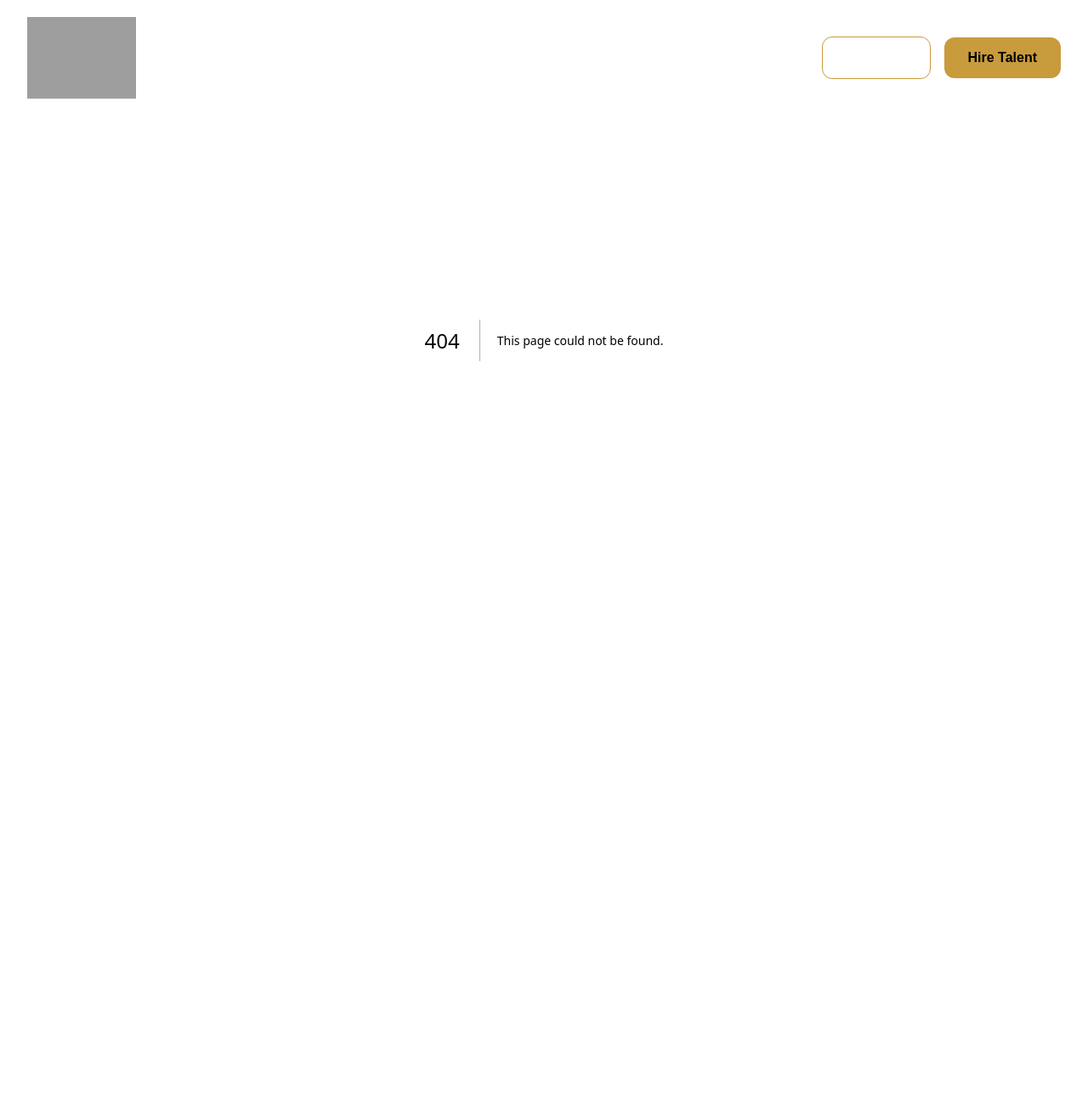
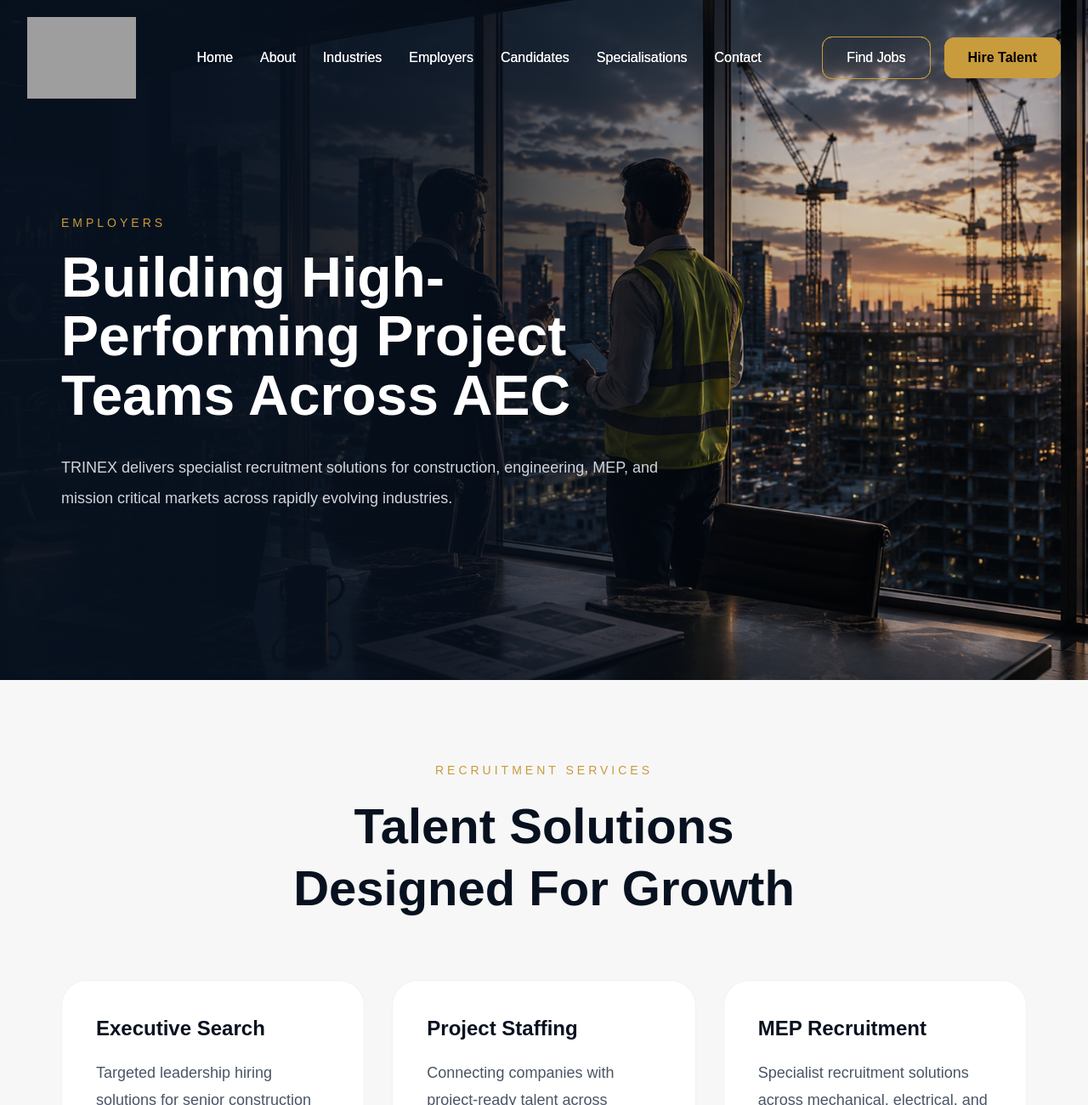
Before and after one commit to Sonu080195/trinex-website2, a Next.js app: page /employers in a window 1280 px wide. Before the commit this address had no page. Shown: the top 1300 px of the page at 85% size. Before the commit the page ends 800 px from the top, so only its background shows below. Built offline with nearby package versions, Linux system fonts and the light colour scheme; grey boxes are pictures that could not be loaded.

Commit message:
Update website

```diff
--- /dev/null
+++ b/app/employers/page.tsx
@@ -0,0 +1,336 @@
+"use client";
+
+import Navbar from "@/components/Navbar";
+import HomeCTA from "@/components/HomeCTA";
+import Footer from "@/components/Footer";
+
+export default function EmployersPage() {
+
+  const services = [
+    {
+      title: "Executive Search",
+      description:
+        "Targeted leadership hiring solutions for senior construction and MEP professionals.",
+    },
+    {
+      title: "Project Staffing",
+      description:
+        "Connecting companies with project-ready talent across commercial and industrial sectors.",
+    },
+    {
+      title: "MEP Recruitment",
+      description:
+        "Specialist recruitment solutions across mechanical, electrical, and plumbing markets.",
+    },
+    {
+      title: "Mission Critical",
+      description:
+        "Supporting hyperscale data center and critical infrastructure developments.",
+    },
+    {
+      title: "Direct Hire",
+      description:
+        "Permanent placement solutions focused on long-term retention and cultural fit.",
+    },
+    {
+      title: "Contract Staffing",
+      description:
+        "Flexible staffing support for fast-moving projects and critical hiring demands.",
+    },
+  ];
+
+  const process = [
+    "Discovery & Hiring Strategy",
+    "Talent Mapping & Market Research",
+    "Candidate Shortlisting",
+    "Interview Coordination",
+    "Placement & Follow-Up Support",
+  ];
+
+  const markets = [
+    "Commercial Construction",
+    "Industrial Construction",
+    "Residential Construction",
+    "Infrastructure & Civil",
+  ];
+
+  return (
+
+    <main className="bg-[#07111F] text-white overflow-hidden">
+
+      {/* NAVBAR */}
+      <Navbar />
+
+      {/* HERO */}
+      <section className="relative min-h-screen flex items-center overflow-hidden">
+
+        {/* BG */}
+        <div
+          className="absolute inset-0 bg-cover bg-center"
+          style={{
+            backgroundImage:
+              "linear-gradient(to right, rgba(7,17,31,0.96) 18%, rgba(7,17,31,0.78) 42%, rgba(7,17,31,0.18) 75%), url('/employers/employers-hero.png')",
+          }}
+        />
+
+        {/* CONTENT */}
+        <div className="relative z-10 w-full">
+
+          <div className="max-w-7xl mx-auto px-6 lg:px-18 pt-32 lg:pt-24">
+
+            <div className="max-w-[760px]">
+
+              <p className="text-[#C89B3C] uppercase tracking-[4px] text-sm mb-5">
+
+                Employers
+
+              </p>
+
+              <h1 className="text-white font-bold leading-[1.05] text-[46px] md:text-[58px] lg:text-[66px] mb-8">
+
+                Building High-
+                <br />
+
+                Performing Project
+                <br />
+
+                Teams Across AEC
+
+              </h1>
+
+              <p className="text-gray-300 text-[18px] leading-9 mb-10 max-w-[720px]">
+
+                TRINEX delivers specialist recruitment solutions for
+                construction, engineering, MEP, and mission critical
+                markets across rapidly evolving industries.
+
+              </p>
+
+            </div>
+
+          </div>
+
+        </div>
+
+      </section>
+
+      {/* SERVICES */}
+      <section className="bg-[#F7F7F7] py-24 px-6 lg:px-18">
+
+        <div className="max-w-7xl mx-auto">
+
+          {/* TOP */}
+          <div className="text-center mb-18">
+
+            <p className="text-[#C89B3C] uppercase tracking-[4px] text-sm mb-5">
+
+              Recruitment Services
+
+            </p>
+
+            <h2 className="text-[#07111F] text-[40px] md:text-[52px] lg:text-[58px] font-bold leading-tight mb-6">
+
+              Talent Solutions
+              <br />
+
+              Designed For Growth
+
+            </h2>
+
+          </div>
+
+          {/* GRID */}
+          <div className="grid grid-cols-1 md:grid-cols-2 lg:grid-cols-3 gap-8">
+
+            {services.map((service, index) => (
+
+              <div
+                key={index}
+                className="bg-white rounded-[30px] p-10 border border-black/5 hover:-translate-y-2 transition duration-500"
+              >
+
+                <h3 className="text-[#07111F] text-2xl font-bold mb-5">
+
+                  {service.title}
+
+                </h3>
+
+                <p className="text-gray-600 text-lg leading-8">
+
+                  {service.description}
+
+                </p>
+
+              </div>
+
+            ))}
+
+          </div>
+
+        </div>
+
+      </section>
+
+      {/* WHY TRINEX */}
+      <section className="bg-[#07111F] py-24 px-6 lg:px-18">
+
+        <div className="max-w-7xl mx-auto">
+
+          {/* TOP */}
+          <div className="text-center mb-18">
+
+            <p className="text-[#C89B3C] uppercase tracking-[4px] text-sm mb-5">
+
+              Why Companies Choose TRINEX
+
+            </p>
+
+            <h2 className="text-white text-[40px] md:text-[52px] lg:text-[58px] font-bold leading-tight">
+
+              Recruitment Built
+              Around Precision &
+              Performance
+
+            </h2>
+
+          </div>
+
+          {/* GRID */}
+          <div className="grid grid-cols-1 md:grid-cols-2 lg:grid-cols-4 gap-8">
+
+            {[
+              "Industry Specialisation",
+              "Relationship-Driven Hiring",
+              "Project-Focused Recruitment",
+              "Global Talent Reach",
+            ].map((item, index) => (
+
+              <div
+                key={index}
+                className="bg-[#0D1726] rounded-[28px] border border-white/10 p-10"
+              >
+
+                <h3 className="text-white text-2xl font-semibold leading-snug">
+
+                  {item}
+
+                </h3>
+
+              </div>
+
+            ))}
+
+          </div>
+
+        </div>
+
+      </section>
+
+      {/* PROCESS */}
+      <section className="bg-[#F7F7F7] py-24 px-6 lg:px-18">
+
+        <div className="max-w-7xl mx-auto">
+
+          {/* TOP */}
+          <div className="text-center mb-18">
+
+            <p className="text-[#C89B3C] uppercase tracking-[4px] text-sm mb-5">
+
+              Our Hiring Process
+
+            </p>
+
+            <h2 className="text-[#07111F] text-[40px] md:text-[52px] lg:text-[58px] font-bold leading-tight">
+
+              A Strategic Approach
+              To Talent Acquisition
+
+            </h2>
+
+          </div>
+
+          {/* TIMELINE */}
+          <div className="grid grid-cols-1 md:grid-cols-2 lg:grid-cols-5 gap-6">
+
+            {process.map((step, index) => (
+
+              <div
+                key={index}
+                className="bg-white rounded-[28px] p-10 border border-black/5 text-center"
+              >
+
+                <div className="w-14 h-14 rounded-full bg-[#C89B3C] text-black flex items-center justify-center text-xl font-bold mx-auto mb-6">
+
+                  {index + 1}
+
+                </div>
+
+                <h3 className="text-[#07111F] text-xl font-semibold leading-8">
+
+                  {step}
+
+                </h3>
+
+              </div>
+
+            ))}
+
+          </div>
+
+        </div>
+
+      </section>
+
+      {/* MARKETS */}
+      <section className="bg-[#07111F] py-24 px-6 lg:px-18">
+
+        <div className="max-w-7xl mx-auto text-center">
+
+          <p className="text-[#C89B3C] uppercase tracking-[4px] text-sm mb-5">
+
+            Markets We Support
+
+          </p>
+
+          <h2 className="text-white text-[40px] md:text-[52px] lg:text-[58px] font-bold leading-tight mb-16">
+
+            Expertise Across
+            Key Construction Sectors
+
+          </h2>
+
+          <div className="grid grid-cols-1 md:grid-cols-2 lg:grid-cols-4 gap-8">
+
+            {markets.map((market, index) => (
+
+              <div
+                key={index}
+                className="bg-[#0D1726] border border-white/10 rounded-[28px] p-10"
+              >
+
+                <h3 className="text-white text-2xl font-semibold leading-snug">
+
+                  {market}
+
+                </h3>
+
+              </div>
+
+            ))}
+
+          </div>
+
+        </div>
+
+      </section>
+
+      {/* CTA */}
+      <HomeCTA />
+
+      {/* FOOTER */}
+      <Footer />
+
+    </main>
+
+  );
+}
```
Also changed, not shown: public/employers/employers-hero.png (added).
